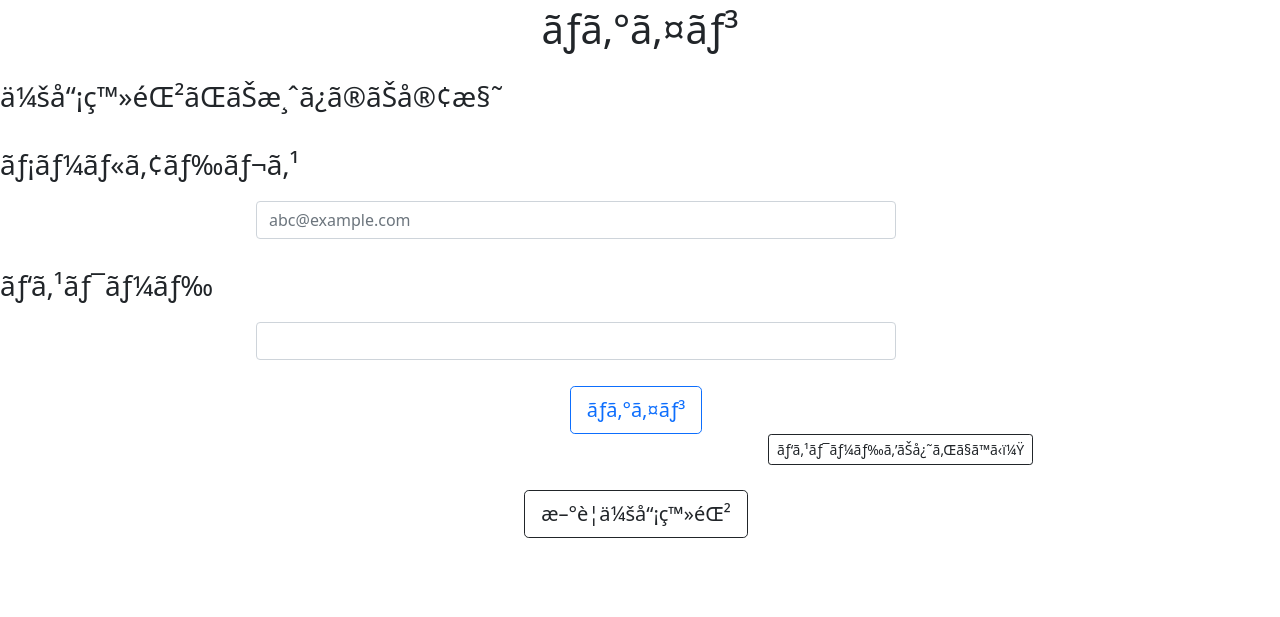
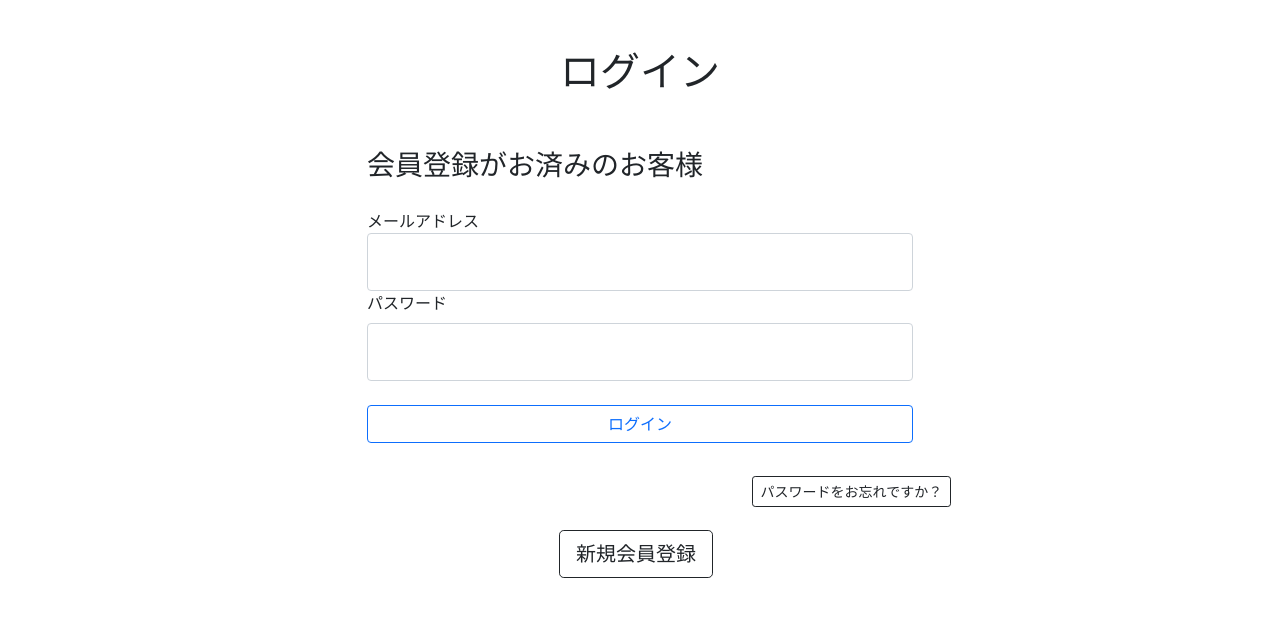
Before and after one commit to Team-E-GameShopSite/TopSix_666, a PHP site: page /kaihatuLOGIN.html in a window 1280 px wide. Shown: the part 96-713 px from the top of the page. Run offline with PHP 8.4, Linux system fonts and the light colour scheme.

Commit message:
ログイン画面に正規表現を追加してエラーを表示できるようにしました

```diff
--- a/kaihatuLOGIN.html
+++ b/kaihatuLOGIN.html
@@ -1,10 +1,40 @@
 <!DOCTYPE html>
-<html lang="ja">
+<html>
+
 <head>
-<meta content="text/html; charset=UTF-8" http-equiv="Content=Type">
-<style type="text/css"></style>
+    <meta content="text/html; charset=utf-8" http-equiv="Content-Type">
+    <title></title>
+    <style>
+    </style>
+    <script type="text/javascript">
+        function registClick(){
+            const mailPattern=/^[A-Za-z0-9]{1}[A-za-z0-9_.-]*@{1}[A-Za-z0-9_.-]+.[A-Za-z0-9]+$/;
+            const passPattern=/^(?=.*[A-Z])(?=.*[.?/-])[a-zA-Z0-9.?/-]{8,24}$/;
+
+            let mail =document.getElementById("usermail").value;
+            let pass =document.getElementById("pass").value;
+            let isSuccess=true;
+
+            document.getElementById("errorMsg").innerHTML="";
+            if(mailPattern.test(mail)==false){
+                let errorMsgTag=document.createElement("p");
+                errorMsgTag.textContent="メールアドレスの形式が不正です。";
+                document.getElementById("errorMsg").appendChild(errorMsgTag);
+                isSuccess =false;
+            }
+            if(passPattern.test(pass)==false){
+                let errorMsgTag=document.createElement("p");
+                errorMsgTag.textContent="パスワードは８文字以上で英字(大文字/小文字)、数字、記号が一つ以上含まれる必要があります";
+                document.getElementById("errorMsg").appendChild(errorMsgTag);
+                isSuccess =false;
+            }
+            if(isSuccess==true){
+                window.location.href='kaihatuTOP.html';
+            }
+        }
+
+        </script>
     <link href="styleLOGIN.css" rel="stylesheet" type="text/css">
-<meta name="viewport" content="width=device-width, initial-scale=1">
     <link rel="stylesheet" href="https://cdn.jsdelivr.net/npm/bootstrap@5.1.3/dist/css/bootstrap.min.css"
         integrity="sha384-1BmE4kWBq78iYhFldvKuhfTAU6auU8tT94WrHftjDbrCEXSU1oBoqyl2QvZ6jIW3" crossorigin="anonymous">
     <meta name="viewport" content="width=device-width, initial-scale=1" />
@@ -29,23 +59,47 @@ integrity="sha384-1BmE4kWBq78iYhFldvKuhfTAU6auU8tT94WrHftjDbrCEXSU1oBoqyl2QvZ6jI
         </nav>
         </div>
 
-  <p class="fs-1">ログイン</p>
+    <div id="maindiv" class="container">
+        <div class="row mt-5">
+            <div class="offset-md-3 col-md-6">
+                <h1 class="text-center mb-5">ログイン</h1>
                 <p class="fs-3">会員登録がお済みのお客様</p>
-  <div class="name">
-    <p class="fs-3">メールアドレス</p>
+                <div class="row">
+                    <div class="col-md-12 mt-1 mb-1 alert-danger text-center" id="errorMsg">
                     </div>
-  <div class="text">
-    <input type="email" class="form-control" id="exampleFormControlInput1" placeholder="abc@example.com">
                 </div>
-  <div class="name">
-    <p class="fs-3">パスワード</p>
+                <label for="lastname">メールアドレス</label>
+                <div class="row">
+                    <div class="col-md-12">
+                        <div class="form-floating">
+                            <input type="text" class="form-control" id="usermail" placeholder="abc@abc.com">
+
                         </div>
-  <div class="text">
-    <input type="password" class="form-control" id="inputPassword">
+                    </div>
+                </div>
+                <label for="lastname">パスワード</label>
+                <div class="row">
+                    <div class="col-md-12 mt-2">
+                        <div class="form-floating">
+                            <input type="password" class="form-control" id="pass" placeholder="abc@abc.com">
+
+                        </div>
+                    </div>
                 </div>
 
-  <div class="login">
-    <a href="kaihatuTOP.html"  class="TOPNIMODORU"><button class="btn btn-outline-primary  me-2 btn-lg"   type="button">ログイン</button></a>
+                <div class="row">
+                    <div class="col-md-12 mt-1 mb-1 alert-danger text-center" id="errorMsg"></div>
+                </div>
+
+                <div class="row">
+                    <div class="col-md-12 mt-3">
+                        <div class="d-grid gap-2">
+                            <button class="btn btn-outline-primary" type="button"
+                                onclick="registClick()">ログイン</button>
+                        </div>
+                    </div>
+                </div>
+            </div>
         </div>
 
         <div class="owasure">
@@ -56,8 +110,10 @@ integrity="sha384-1BmE4kWBq78iYhFldvKuhfTAU6auU8tT94WrHftjDbrCEXSU1oBoqyl2QvZ6jI
             <a href="kaihatuTOUROKU.html"  class="TOPNIMODORU"><button class="btn btn-outline-dark  me-2 btn-lg"   type="button"> 新規会員登録</button></a>
           </div>
 
-</body>
+    </div>
     <script src="https://cdn.jsdelivr.net/npm/bootstrap@5.1.3/dist/js/bootstrap.bundle.min.js"
         integrity="sha384-ka7Sk0Gln4gmtz2MlQnikT1wXgYsOg+OMhuP+IlRH9sENBO0LRn5q+8nbTov4+1p"
         crossorigin="anonymous"></script>
+</body>
+
 </html>
--- a/styleLOGIN.css
+++ b/styleLOGIN.css
@@ -40,6 +40,7 @@ margin-top: 2%;
 
 
 .owasure{
+margin-top:3%;
 margin-left: 60%;
   }
 
```
Also changed, not shown: JSandBootStrap.html (deleted, +0 -120 lines). Lines whose indentation alone changed are shown as unchanged.
